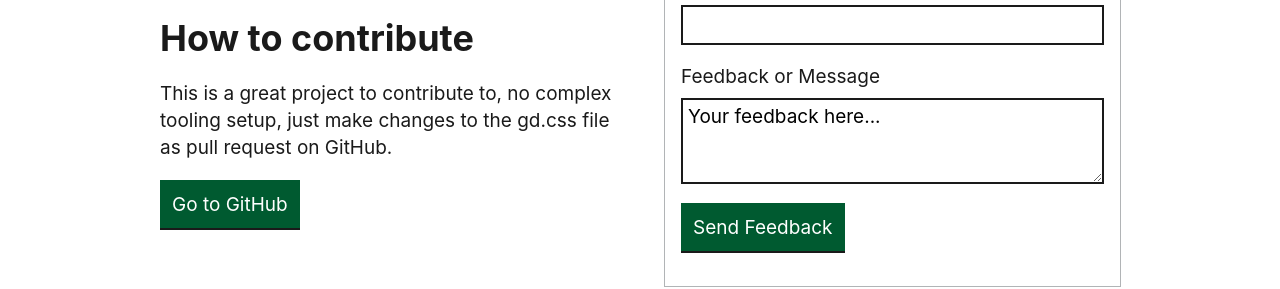
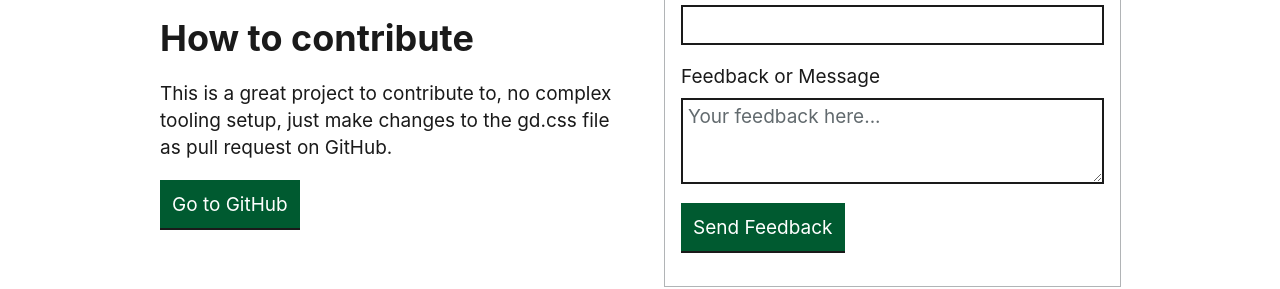
Before and after one commit to hawkz/gdcss, a plain HTML site: page index.html in a window 1280 px wide. Shown: the part 1868-2157 px from the top of the page. Drawn offline with Linux system fonts and the light colour scheme.

Commit message:
Use placeholder in `textarea` example
https://developer.mozilla.org/en-US/docs/Web/HTML/Element/textarea#attr-placeholder

```diff
--- a/index.html
+++ b/index.html
@@ -102,7 +102,7 @@
             </p>
             <p>
               <label for="feedback">Feedback or Message</label>
-              <textarea name="feedback" id="feedback">Your feedback here...</textarea>
+              <textarea name="feedback" id="feedback" placeholder="Your feedback here..."></textarea>
             </p>
             <p>
               <button type="submit" id="submit" name="submit">Send Feedback</button>
```
